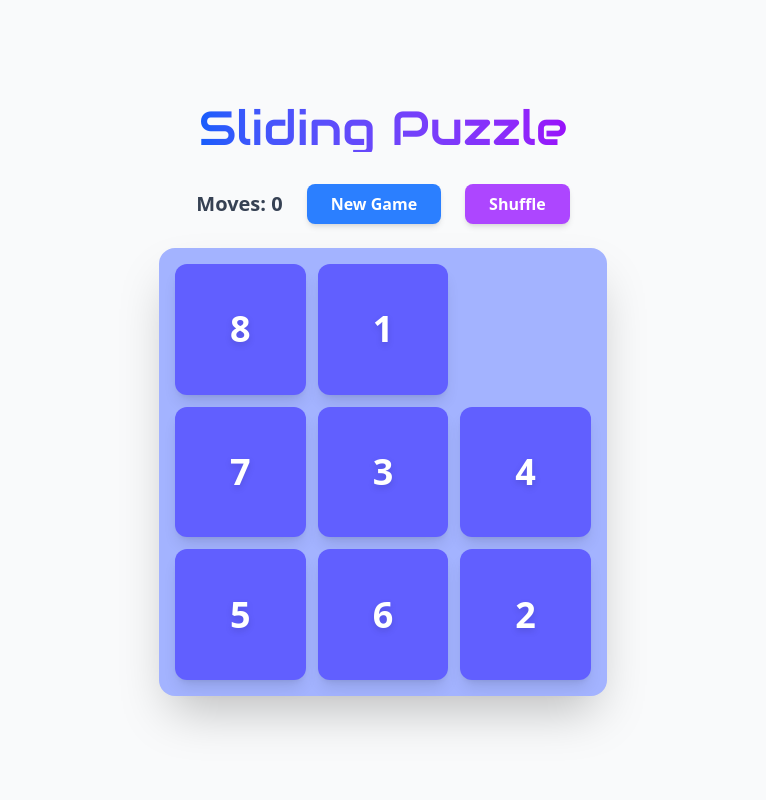
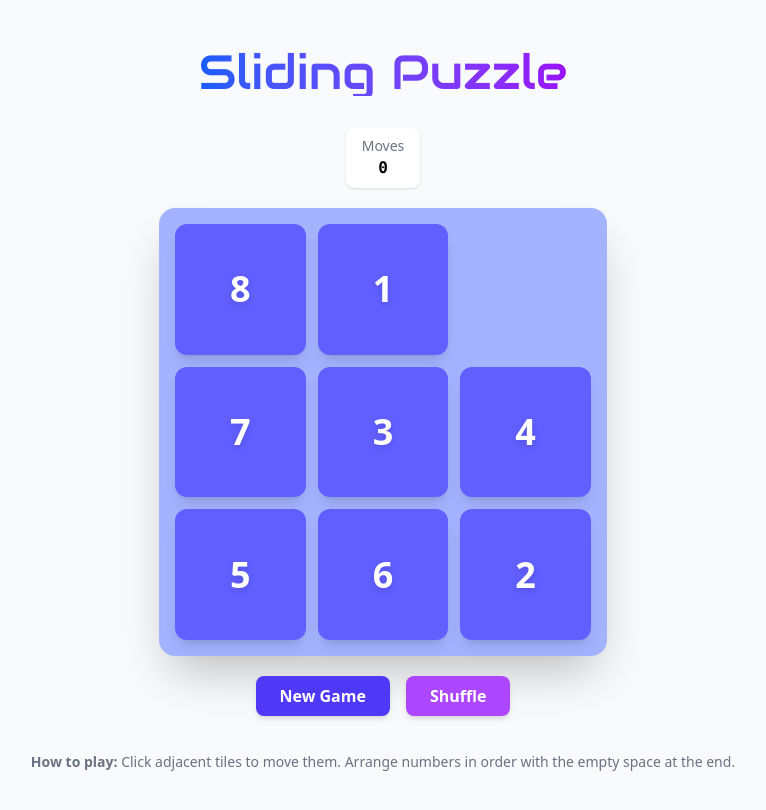
Before and after one commit to umangsondagar3401/gamezone, a React (Vite) app: page /sliding-puzzle in a window 1280 px wide. Both pictures are taken after a click on the button "Start Game". Shown: the top 810 px of the page, without its empty margins (257-1023 px from the left). Built offline with nearby package versions, Linux system fonts and the light colour scheme; a web font is replaced by a local one.

Commit message:
Update SlidingPuzzle.tsx

```diff
--- a/src/pages/SlidingPuzzle.tsx
+++ b/src/pages/SlidingPuzzle.tsx
@@ -4,19 +4,19 @@ import {
   incrementMoves,
   resetGame as resetGameAction,
 } from "../store/slidingPuzzleSlice";
+import {
+  splitImage,
+  checkSolved,
+  shuffleTiles,
+  initializeBoard,
+  getRandomCategory,
+  handleImageLoad as handleImageLoadUtil,
+} from "../lib/imageUtils";
 import { motion } from "framer-motion";
 import type { RootState } from "../store/store";
 import { useDispatch, useSelector } from "react-redux";
-import {
-  splitImage,
-  shuffleTiles,
-  getRandomCategory,
-  initializeBoard,
-  checkSolved,
-  handleImageLoad as handleImageLoadUtil,
-} from "../lib/imageUtils";
+import { fadeInUp } from "../animation/CommonVariants";
 import GameOptions from "../components/SlidingPuzzle/GameOptions";
-import { GameHeader } from "../components/SlidingPuzzle/GameHeader";
 import { VictoryModal } from "../components/SlidingPuzzle/VictoryModal";
 import type { ImageCategory, ImagePiece, Tile } from "../types/puzzletile";
 import { GameBoard } from "../components/SlidingPuzzle/GameBoard/GameBoard";
@@ -198,12 +198,15 @@ const SlidingPuzzle = () => {
         <GameOptions />
       ) : (
         <>
-          <GameHeader
-            moves={moves}
-            onNewGame={startNewGame}
-            showShuffle={isGameStarted}
-            onShuffle={handleShuffleClick}
-          />
+          <motion.div
+            variants={fadeInUp}
+            initial="hidden"
+            animate="show"
+            className="bg-white px-4 py-2 mb-5 rounded-lg shadow"
+          >
+            <div className="text-sm text-gray-500 text-center">Moves</div>
+            <div className="font-mono font-bold text-center">{moves}</div>
+          </motion.div>
 
           <GameBoard
             tiles={tiles}
@@ -215,6 +218,42 @@ const SlidingPuzzle = () => {
             onImageLoad={handleImageLoad}
             showCompleteImage={showCompleteImage}
           />
+
+          <div className="flex justify-center items-center gap-4 my-5 w-full max-w-md">
+            <motion.button
+              variants={fadeInUp}
+              initial="hidden"
+              animate="show"
+              custom={0.2}
+              onClick={startNewGame}
+              className="bg-indigo-600 text-white px-6 py-2 rounded-lg font-bold shadow-md hover:bg-indigo-700 transition-colors cursor-pointer"
+            >
+              New Game
+            </motion.button>
+
+            {isGameStarted && (
+              <motion.button
+                onClick={handleShuffleClick}
+                className="bg-purple-500 text-white cursor-pointer px-6 py-2 rounded-lg font-bold shadow-md hover:bg-purple-600 transition-colors"
+                variants={fadeInUp}
+                initial="hidden"
+                animate="show"
+                custom={0.2}
+              >
+                Shuffle
+              </motion.button>
+            )}
+          </div>
+
+          {/* Game instructions */}
+          <div className="mt-4 text-center text-sm text-gray-500">
+            <p>
+              <strong>How to play: </strong>
+              Click adjacent tiles to move them. Arrange numbers in order{" "}
+              {puzzleType === "image" ? "or complete the image" : ""} with the
+              empty space at the end.
+            </p>
+          </div>
 
           {isGameWon && (
             <VictoryModal
```
